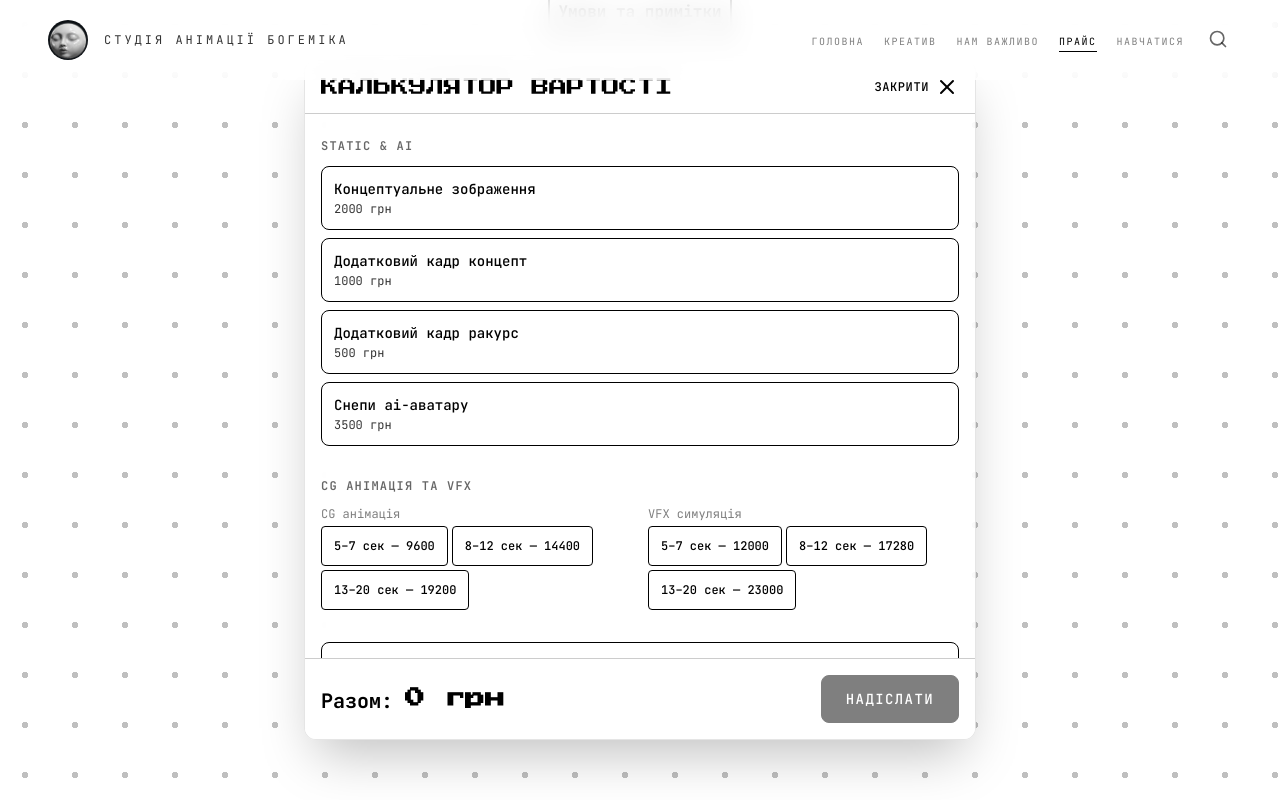
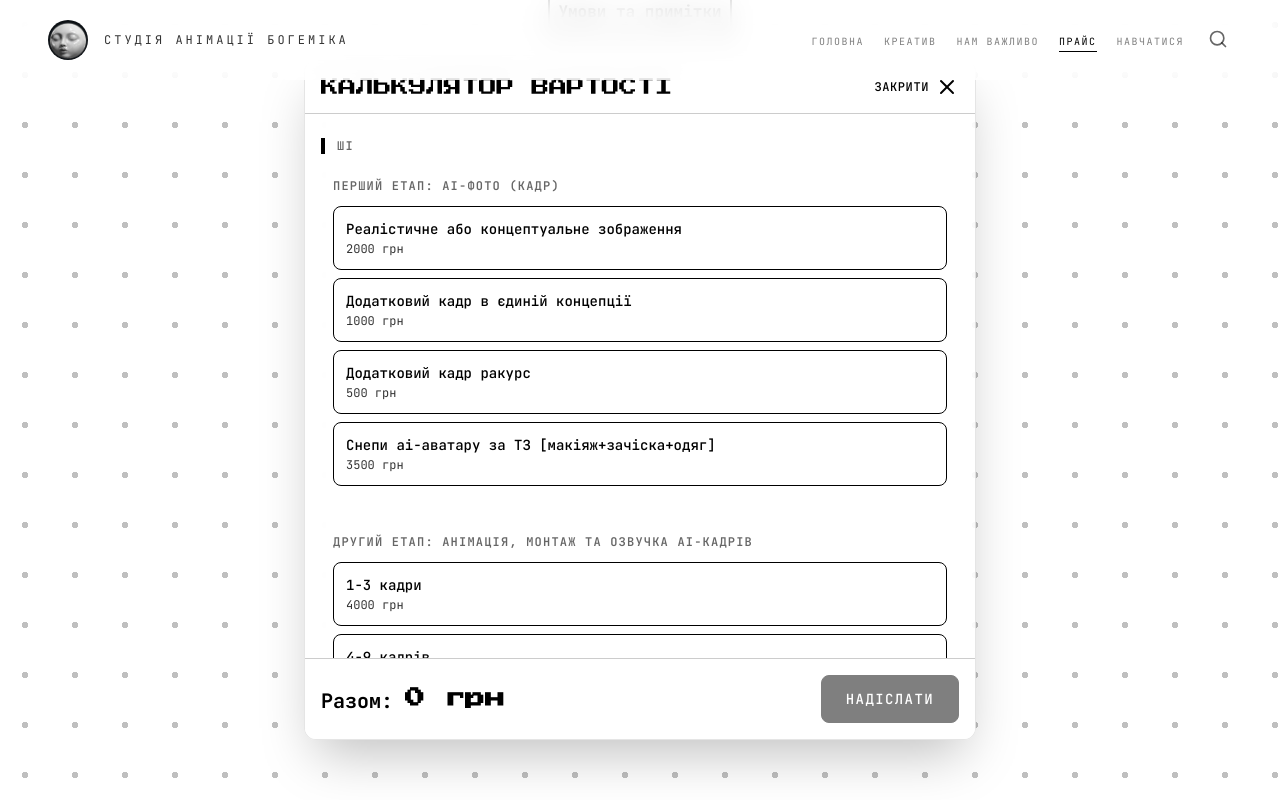
Before and after one commit to ElizavetaDX/Bohemia.com, a Next.js app: page /price in a window 1280 px wide. Both pictures are taken after a click on the button "РОЗРАХУВАТИ ВАРТІСТЬ ПРОЕКТУ". Shown: the part 424-1224 px from the top of the page. Built offline with nearby package versions, Linux system fonts and the light colour scheme; a web font is replaced by a local one.

Commit message:
прайс добавление калькулятора

```diff
--- a/src/app/price/page.tsx
+++ b/src/app/price/page.tsx
@@ -69,6 +69,8 @@ const priceItems = [
       priceLine(''),
       priceLine('етап 1', undefined, true),
       priceLine(''),
+      priceLine('аi-фото (кадр)'),
+      priceLine(''),
       priceLine('реалістичне або концептуальне зображення з вашим продуктом, логотипом або впізнаваними елементами бренду', '2000'),
       priceLine('додатковий кадр в єдиній концепції', '1000'),
       priceLine('додатковий кадр ракурс', '500'),
@@ -76,9 +78,11 @@ const priceItems = [
       priceLine(''),
       priceLine('етап 2', undefined, true),
       priceLine(''),
-      priceLine('ai-відео:'),
+      priceLine('анімація, монтаж та озвучка аі-кадрів'),
       priceLine(''),
-      priceLine('оживлення кадру за сценарієм (до 3х кадрів)', '4000'),
+      priceLine('1-3 кадри', '4000'),
+      priceLine('4-9 кадрів', '7000'),
+      priceLine('10-16 кадрів', '10000'),
       priceLine(''),
       priceLine('креативи створюються за допомогою нейромереж, проте кожен кадр проходить детальну ручну обробку в Photoshop для досягнення високої якості'),
     ],
@@ -97,9 +101,11 @@ const priceItems = [
       priceLine(''),
       priceLine('етап 2', undefined, true),
       priceLine(''),
-      priceLine('ai-відео:'),
+      priceLine('анімація, монтаж та озвучка аі-кадрів'),
       priceLine(''),
-      priceLine('оживлення кадру за сценарієм (до 3х кадрів)', '4000'),
+      priceLine('1-3 кадри', '8000'),
+      priceLine('4-9 кадрів', '12000'),
+      priceLine('10-16 кадрів', '16000'),
       priceLine(''),
     ],
     price: 'від 200$',
--- a/src/components/PriceCalculator.tsx
+++ b/src/components/PriceCalculator.tsx
@@ -2,11 +2,32 @@
 
 import React, { useState, useMemo, useCallback, useRef, useEffect } from 'react'
 
-const STATIC_AI_OPTIONS = [
-  { id: 'realistic_image', label: 'Концептуальне зображення', price: 2000 },
-  { id: 'extra_frame_concept', label: 'Додатковий кадр концепт', price: 1000 },
-  { id: 'extra_frame_angle', label: 'Додатковий кадр ракурс', price: 500 },
-  { id: 'ai_avatar_snaps', label: 'Снепи ai-аватару', price: 3500 },
+const SHI_STAGE1_OPTIONS = [
+  { id: 'realistic', label: 'Реалістичне або концептуальне зображення', price: 2000 },
+  { id: 'extra_concept', label: 'Додатковий кадр в єдиній концепції', price: 1000 },
+  { id: 'extra_angle', label: 'Додатковий кадр ракурс', price: 500 },
+  { id: 'ai_avatar', label: 'Снепи ai-аватару за ТЗ [макіяж+зачіска+одяг]', price: 3500 },
+] as const
+
+const SHI_STAGE2_OPTIONS = [
+  { id: '1-3', label: '1-3 кадри', price: 4000 },
+  { id: '4-9', label: '4-9 кадрів', price: 7000 },
+  { id: '10-16', label: '10-16 кадрів', price: 10000 },
+] as const
+
+const VISUALIZATION_OPTIONS = [
+  { id: 't1', label: '3D лого, пакет, коробка, простий топ, футболка, легінси, трусики, лонгслів', price: 2500 },
+  { id: 't2', label: 'Сукня, спідниця, комбінезон, боді, сорочка, брюки, купальник, білизна без кісточок, джогери, світшот, худі, жилет, обручки, панчохи, перчатки', price: 4000 },
+  { id: 't3', label: 'Флакон, косметика, капелюх, пальто, жакет, косуха, тренч, вечірня сукня, білизна з корсетними кісточками, пуховик, корсет, ремінь, простий посуд, домашній текстиль', price: 6000 },
+  { id: 't4', label: 'Окуляри, проста сумочка, складні принти та текстури, нескладні ювелірні вироби, простий анімований персонаж, меблі, їжа, складний посуд', price: 12000 },
+  { id: 't5', label: "Складна сумочка, рюкзак, взуття, хутро, одяг з пір'ям, складні ювелірні вироби, годинник, одяг з оздобленням із каміння/перлин, вишивка, анімований персонаж", price: 20000 },
+] as const
+
+const SCENE_OPTIONS = [
+  { id: 's0', label: 'Однотонний фон, фон-картинка, тінь на підлозі, без фону, земля-небо, пуста кімната, простий подіум', price: 0 },
+  { id: 's1', label: 'Статичні рослини, стандартний аватар в позі, торт, новорічна ялинка, кульки, візок, двері, побутові предмети, телефон, телевізор', price: 2000 },
+  { id: 's2', label: 'Мебльована кімната, місто, галявина, ліс, сад, дощ, вулиця, вогонь, анімовані рослини, рідини, туман, водойми, транспорт, анімований парашут', price: 4000 },
+  { id: 's3', label: "Сцена з великою кількістю об'єктів", price: 10000 },
 ] as const
 
 const CG_OPTIONS = [
@@ -21,6 +42,9 @@ const VFX_OPTIONS = [
   { id: '13-20', label: '13–20 сек', price: 23000 },
 ] as const
 
+type ShiStage2Id = (typeof SHI_STAGE2_OPTIONS)[number]['id'] | null
+type VizId = (typeof VISUALIZATION_OPTIONS)[number]['id'] | null
+type SceneId = (typeof SCENE_OPTIONS)[number]['id'] | null
 type CgId = (typeof CG_OPTIONS)[number]['id'] | ''
 type VfxId = (typeof VFX_OPTIONS)[number]['id'] | ''
 
@@ -31,7 +55,10 @@ const cardInactive = 'bg-white text-black hover:bg-black/5'
 export function PriceCalculator() {
   const [open, setOpen] = useState(false)
   const [consultation, setConsultation] = useState(false)
-  const [staticAi, setStaticAi] = useState<Set<string>>(new Set())
+  const [shiStage1, setShiStage1] = useState<Set<string>>(new Set())
+  const [shiStage2, setShiStage2] = useState<ShiStage2Id>(null)
+  const [visualization, setVisualization] = useState<VizId>(null)
+  const [scene, setScene] = useState<SceneId>(null)
   const [cg, setCg] = useState<CgId>('')
   const [vfx, setVfx] = useState<VfxId>('')
   const [name, setName] = useState('')
@@ -56,8 +83,8 @@ export function PriceCalculator() {
     }
   }, [open])
 
-  const toggleStaticAi = useCallback((id: string) => {
-    setStaticAi((prev) => {
+  const toggleShiStage1 = useCallback((id: string) => {
+    setShiStage1((prev) => {
       const next = new Set(prev)
       if (next.has(id)) next.delete(id)
       else next.add(id)
@@ -65,13 +92,31 @@ export function PriceCalculator() {
     })
   }, [])
 
-  const staticAiTotal = useMemo(
-    () => STATIC_AI_OPTIONS.filter((o) => staticAi.has(o.id)).reduce((sum, o) => sum + o.price, 0),
-    [staticAi]
+  const shiStage1Total = useMemo(
+    () => SHI_STAGE1_OPTIONS.filter((o) => shiStage1.has(o.id)).reduce((sum, o) => sum + o.price, 0),
+    [shiStage1]
+  )
+  const shiStage2Price = useMemo(
+    () => (shiStage2 ? SHI_STAGE2_OPTIONS.find((o) => o.id === shiStage2)?.price ?? 0 : 0),
+    [shiStage2]
+  )
+  const vizPrice = useMemo(
+    () => (visualization ? VISUALIZATION_OPTIONS.find((o) => o.id === visualization)?.price ?? 0 : 0),
+    [visualization]
+  )
+  const scenePrice = useMemo(
+    () => (scene ? SCENE_OPTIONS.find((o) => o.id === scene)?.price ?? 0 : 0),
+    [scene]
   )
   const cgPrice = useMemo(() => (cg ? CG_OPTIONS.find((o) => o.id === cg)?.price ?? 0 : 0), [cg])
   const vfxPrice = useMemo(() => (vfx ? VFX_OPTIONS.find((o) => o.id === vfx)?.price ?? 0 : 0), [vfx])
-  const total = staticAiTotal + cgPrice + vfxPrice
+  const total = shiStage1Total + shiStage2Price + vizPrice + scenePrice + cgPrice + vfxPrice
+
+  const hasShiSelection = shiStage1.size > 0 || shiStage2 !== null
+  const shiBundleComplete = !hasShiSelection || (shiStage1.size > 0 && shiStage2 !== null)
+  const showShiWarning = hasShiSelection && !shiBundleComplete
+  const shiNeedStage1 = shiStage2 !== null && shiStage1.size === 0
+  const shiNeedStage2 = shiStage1.size > 0 && shiStage2 === null
 
   const buildMessage = useCallback(() => {
     const lines: string[] = [
@@ -89,6 +134,28 @@ export function PriceCalculator() {
       lines.push('3D Візуалізація — консультація по ціні: Індивідуально')
       lines.push('')
     }
+    if (shiStage1.size > 0) {
+      lines.push('ШІ, етап 1 (аі-фото):')
+      SHI_STAGE1_OPTIONS.filter((o) => shiStage1.has(o.id)).forEach((o) => {
+        lines.push(`${o.label} — ${o.price} грн`)
+      })
+      lines.push('')
+    }
+    if (shiStage2) {
+      const o = SHI_STAGE2_OPTIONS.find((x) => x.id === shiStage2)!
+      lines.push(`ШІ, етап 2: ${o.label} — ${o.price} грн`)
+      lines.push('')
+    }
+    if (visualization) {
+      const o = VISUALIZATION_OPTIONS.find((x) => x.id === visualization)!
+      lines.push(`Візуалізація: ${o.label} — ${o.price} грн`)
+      lines.push('')
+    }
+    if (scene) {
+      const o = SCENE_OPTIONS.find((x) => x.id === scene)!
+      lines.push(`Сцена: ${o.label} — ${o.price} грн`)
+      lines.push('')
+    }
     if (cg) {
       const o = CG_OPTIONS.find((x) => x.id === cg)!
       lines.push(`CG анімація: ${o.label} — ${o.price} грн`)
@@ -97,12 +164,6 @@ export function PriceCalculator() {
       const o = VFX_OPTIONS.find((x) => x.id === vfx)!
       lines.push(`VFX симуляція: ${o.label} — ${o.price} грн`)
     }
-    if (staticAi.size > 0) {
-      lines.push('', '📸 <b>Static & AI:</b>', '')
-      STATIC_AI_OPTIONS.filter((o) => staticAi.has(o.id)).forEach((o) => {
-        lines.push(`${o.label} — ${o.price} грн`)
-      })
-    }
     const totalLine = consultation && total === 0
       ? '<b>РАЗОМ: Індивідуально</b>'
       : consultation && total > 0
@@ -110,12 +171,13 @@ export function PriceCalculator() {
         : `<b>РАЗОМ: ${total.toLocaleString('uk-UA')} грн</b>`
     lines.push('', totalLine)
     return lines.join('\n')
-  }, [name, telegram, phone, comment, consultation, cg, vfx, staticAi, total])
+  }, [name, telegram, phone, comment, consultation, shiStage1, shiStage2, visualization, scene, cg, vfx, total])
 
   const canSend =
     (total > 0 || consultation) &&
     name.trim().length > 0 &&
-    telegram.trim().replace(/^@/, '').length > 0
+    telegram.trim().replace(/^@/, '').length > 0 &&
+    shiBundleComplete
 
   const handleSend = async () => {
     if (!canSend) return
@@ -200,30 +262,101 @@ export function PriceCalculator() {
             </div>
 
             <div className="flex-1 min-h-0 overflow-y-auto px-4 py-6 space-y-8">
-              {/* Static & AI */}
+              {/* ШІ */}
               <div>
-                <h3 className="text-xs font-semibold uppercase tracking-widest text-black/60 mb-3">Static & AI</h3>
+                <div className="pl-3 border-l-4 border-black mb-3">
+                  <h3 className="text-xs font-semibold uppercase tracking-widest text-black/60">ШІ</h3>
+                </div>
+                <div
+                  className={`rounded-lg p-3 transition-shadow ${shiNeedStage1 ? 'ring-2 ring-red-400 ring-offset-2 shadow-[0_0_0_1px_rgba(239,68,68,0.3)]' : ''}`}
+                >
+                  <h3 className={`text-xs font-semibold uppercase tracking-widest mb-3 ${shiNeedStage1 ? 'text-red-600' : 'text-black/60'}`}>
+                    Перший етап: аі-фото (кадр)
+                  </h3>
                 <div className="space-y-2">
-                  {STATIC_AI_OPTIONS.map((opt) => (
+                  {SHI_STAGE1_OPTIONS.map((opt) => (
                     <button
                       key={opt.id}
                       type="button"
-                      onClick={() => toggleStaticAi(opt.id)}
-                      className={`w-full ${cardBase} ${staticAi.has(opt.id) ? cardActive : cardInactive}`}
+                      onClick={() => toggleShiStage1(opt.id)}
+                      className={`w-full ${cardBase} ${shiStage1.has(opt.id) ? cardActive : cardInactive}`}
                     >
-                      <span className="font-medium text-sm">{opt.label}</span>
+                      <span className="font-medium text-sm break-words">{opt.label}</span>
                       <span className="text-xs opacity-80 mt-0.5">{opt.price} грн</span>
+                    </button>
+                  ))}
+                </div>
+                </div>
+                <div
+                  className={`rounded-lg p-3 transition-shadow mt-6 ${shiNeedStage2 ? 'ring-2 ring-red-400 ring-offset-2 shadow-[0_0_0_1px_rgba(239,68,68,0.3)]' : ''}`}
+                >
+                  <h3 className={`text-xs font-semibold uppercase tracking-widest mb-3 ${shiNeedStage2 ? 'text-red-600' : 'text-black/60'}`}>
+                    Другий етап: анімація, монтаж та озвучка аі-кадрів
+                  </h3>
+                  <div className="space-y-2">
+                    {SHI_STAGE2_OPTIONS.map((opt) => (
+                      <button
+                        key={opt.id}
+                        type="button"
+                        onClick={() => setShiStage2((prev) => (prev === opt.id ? null : opt.id))}
+                        className={`w-full ${cardBase} ${shiStage2 === opt.id ? cardActive : cardInactive}`}
+                      >
+                        <span className="font-medium text-sm">{opt.label}</span>
+                        <span className="text-xs opacity-80 mt-0.5">{opt.price} грн</span>
+                      </button>
+                    ))}
+                  </div>
+                </div>
+              </div>
+
+              {/* Візуалізація */}
+              <div>
+                <div className="pl-3 border-l-4 border-black mb-3">
+                  <h3 className="text-xs font-semibold uppercase tracking-widest text-black/60">Візуалізація</h3>
+                </div>
+                <div className="space-y-2">
+                  {VISUALIZATION_OPTIONS.map((opt) => (
+                    <button
+                      key={opt.id}
+                      type="button"
+                      onClick={() => setVisualization((prev) => (prev === opt.id ? null : opt.id))}
+                      className={`w-full ${cardBase} ${visualization === opt.id ? cardActive : cardInactive}`}
+                    >
+                      <span className="font-medium text-sm break-words">{opt.label}</span>
+                      <span className="text-xs opacity-80 mt-0.5">{opt.id === 't5' ? '20 000+ грн' : `${opt.price} грн`}</span>
                     </button>
                   ))}
                 </div>
               </div>
 
-              {/* CG та VFX */}
+              {/* Сцена */}
               <div>
-                <h3 className="text-xs font-semibold uppercase tracking-widest text-black/60 mb-3">CG анімація та VFX</h3>
+                <div className="pl-3 border-l-4 border-black mb-3">
+                  <h3 className="text-xs font-semibold uppercase tracking-widest text-black/60">Сцена</h3>
+                </div>
+                <div className="space-y-2">
+                  {SCENE_OPTIONS.map((opt) => (
+                    <button
+                      key={opt.id}
+                      type="button"
+                      onClick={() => setScene((prev) => (prev === opt.id ? null : opt.id))}
+                      className={`w-full ${cardBase} ${scene === opt.id ? cardActive : cardInactive}`}
+                    >
+                      <span className="font-medium text-sm break-words">{opt.label}</span>
+                      <span className="text-xs opacity-80 mt-0.5">{opt.price === 0 ? '0 грн' : opt.id === 's3' ? '10 000+ грн' : `${opt.price} грн`}</span>
+                    </button>
+                  ))}
+                </div>
+              </div>
+
+              {/* Фізична симуляція: CG та VFX */}
+              <div>
+                <div className="pl-3 border-l-4 border-black mb-3">
+                  <h3 className="text-xs font-semibold uppercase tracking-widest text-black/60">Фізична симуляція</h3>
+                </div>
                 <div className="grid grid-cols-1 sm:grid-cols-2 gap-4">
                   <div>
-                    <p className="text-xs text-black/50 mb-1">CG анімація</p>
+                    <p className="text-xs text-black/50 mb-1">CG анімація з фізичною симуляцією</p>
                     <div className="flex flex-wrap gap-1">
                       {CG_OPTIONS.map((opt) => (
                         <button
@@ -238,7 +371,7 @@ export function PriceCalculator() {
                     </div>
                   </div>
                   <div>
-                    <p className="text-xs text-black/50 mb-1">VFX симуляція</p>
+                    <p className="text-xs text-black/50 mb-1">VFX з фізичною симуляцією</p>
                     <div className="flex flex-wrap gap-1">
                       {VFX_OPTIONS.map((opt) => (
                         <button
@@ -255,7 +388,7 @@ export function PriceCalculator() {
                 </div>
               </div>
 
-              {/* 3D Візуалізація — консультація по ціні */}
+              {/* 3D анімація — консультація (без змін) */}
               <div>
                 <button
                   type="button"
@@ -324,6 +457,11 @@ export function PriceCalculator() {
 
             {/* Фіксований блок з сумою та кнопкою */}
             <div className="flex-shrink-0 border-t border-black/20 px-4 py-4 bg-white/90">
+              {showShiWarning && (
+                <p className="text-sm text-red-600 font-medium mb-3" role="alert">
+                  Для замовлення ШІ-генерації необхідно обрати і створення кадру (Етап 1), і його анімацію (Етап 2).
+                </p>
+              )}
               <div className="flex flex-col sm:flex-row items-stretch sm:items-center justify-between gap-3">
                 <p className="text-xl font-bold text-black tabular-nums">
                   Разом:{' '}
```
